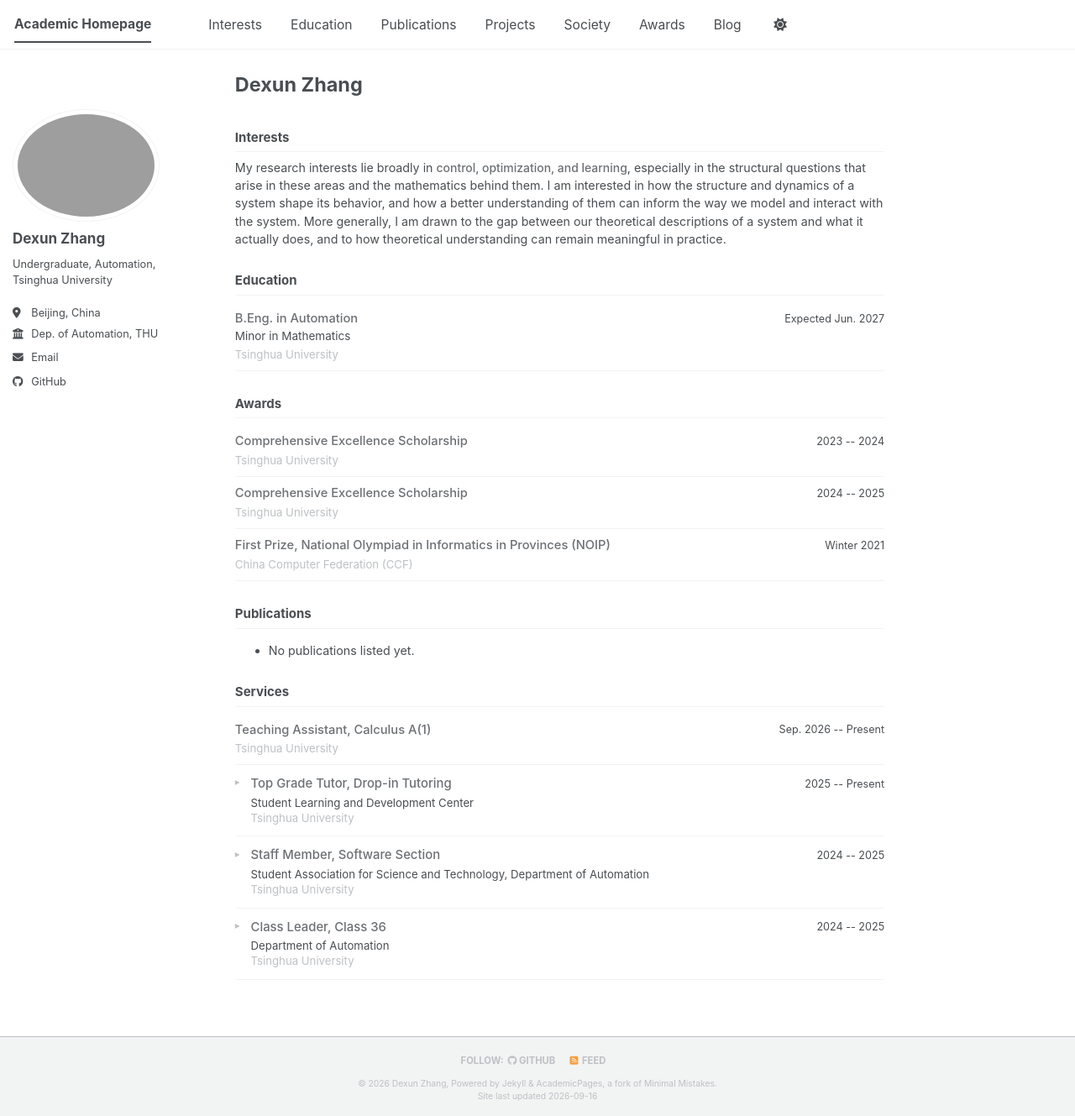
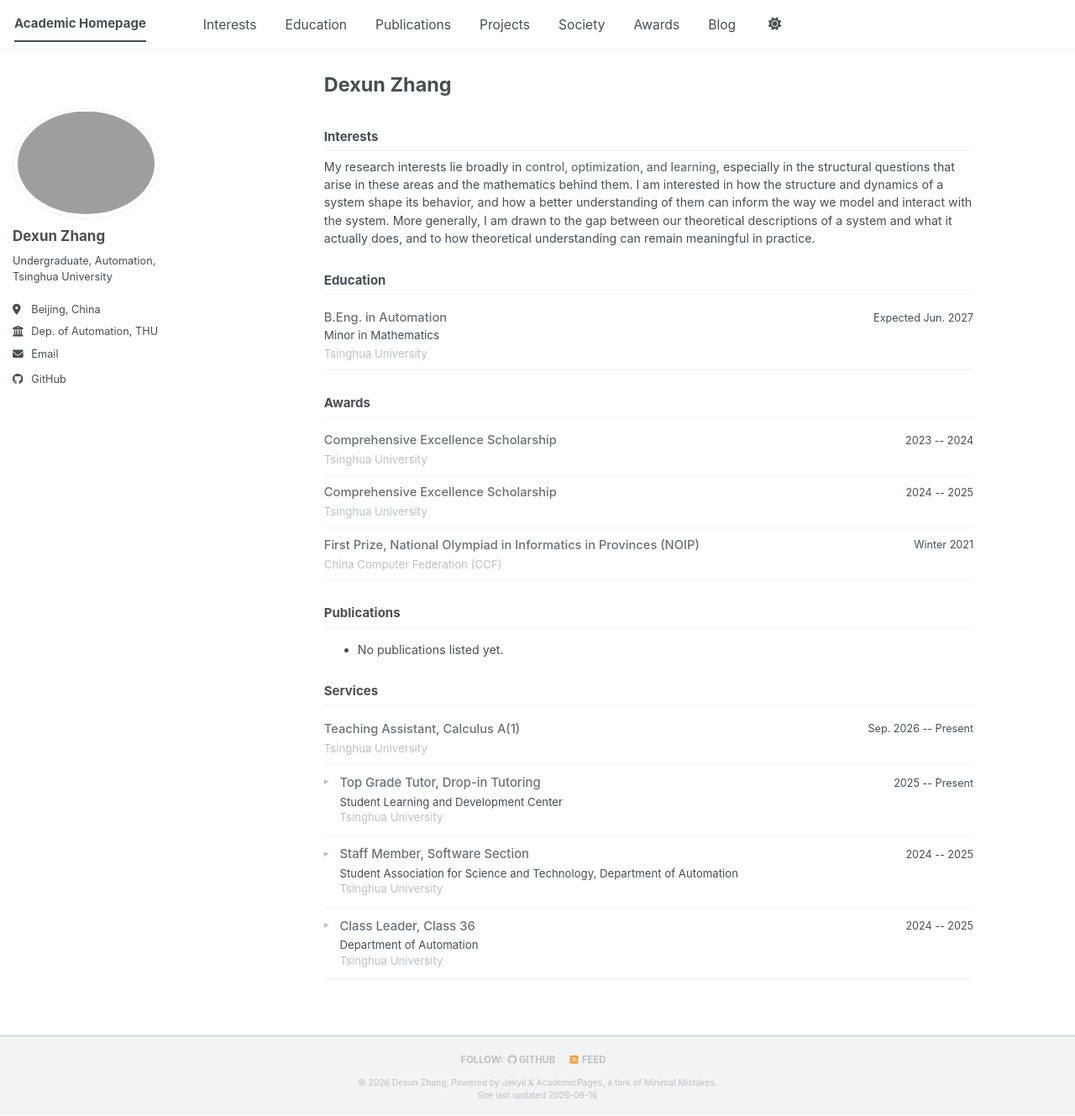
Before and after one commit to PsephurusGladius/academicpages, a Jekyll site: the page built from _pages/about.md, in a window 1280 px wide and 1329 px high. Shown: the whole window at 84% size. Built offline with Jekyll 4.4.1, drawn with Linux system fonts in a browser that asks for light colours; our own code applies the rules of GitHub Pages for plain Markdown files; a script bundle is joined from its source files by our own code; library files that are not in the unit come from our copies.

Commit message:
Refine homepage spacing and title sizing

```diff
--- a/_sass/layout/_navigation.scss
+++ b/_sass/layout/_navigation.scss
@@ -188,6 +188,11 @@
     &:hover {
       color: var(--global-masthead-link-color-hover);
     }
+  }
+
+  .masthead__menu-item--lg a {
+    // Match the site title to the main section-heading size.
+    font-size: calc(1em - 2px);
   }
 
   button {
--- a/_sass/layout/_page.scss
+++ b/_sass/layout/_page.scss
@@ -19,8 +19,9 @@
 .page {
   @include breakpoint($large) {
     @include span(10 of 12 last);
-    @include prefix(0.5 of 12);
-    @include suffix(2 of 12);
+    // Preserve the content width while moving it one column to the right.
+    @include prefix(1.5 of 12);
+    @include suffix(1 of 12);
   }
 
   .page__inner-wrap {
--- a/_sass/layout/_sidebar.scss
+++ b/_sass/layout/_sidebar.scss
@@ -161,7 +161,7 @@
     border-radius: 50%;
 
     @include breakpoint($large) {
-      padding: 5px;
+      padding: 2.5px 5px 5px;
       border: 1px solid var(--global-border-color);
     }
   }
```
